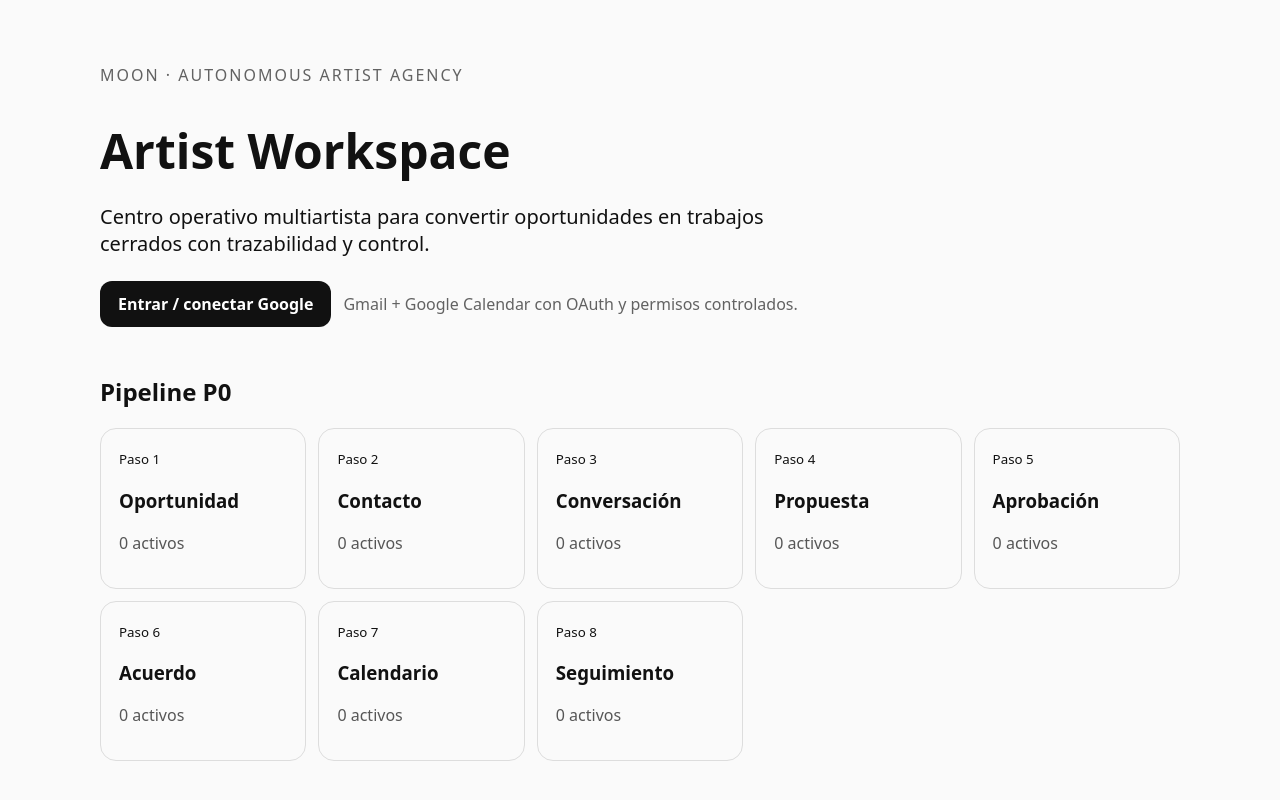
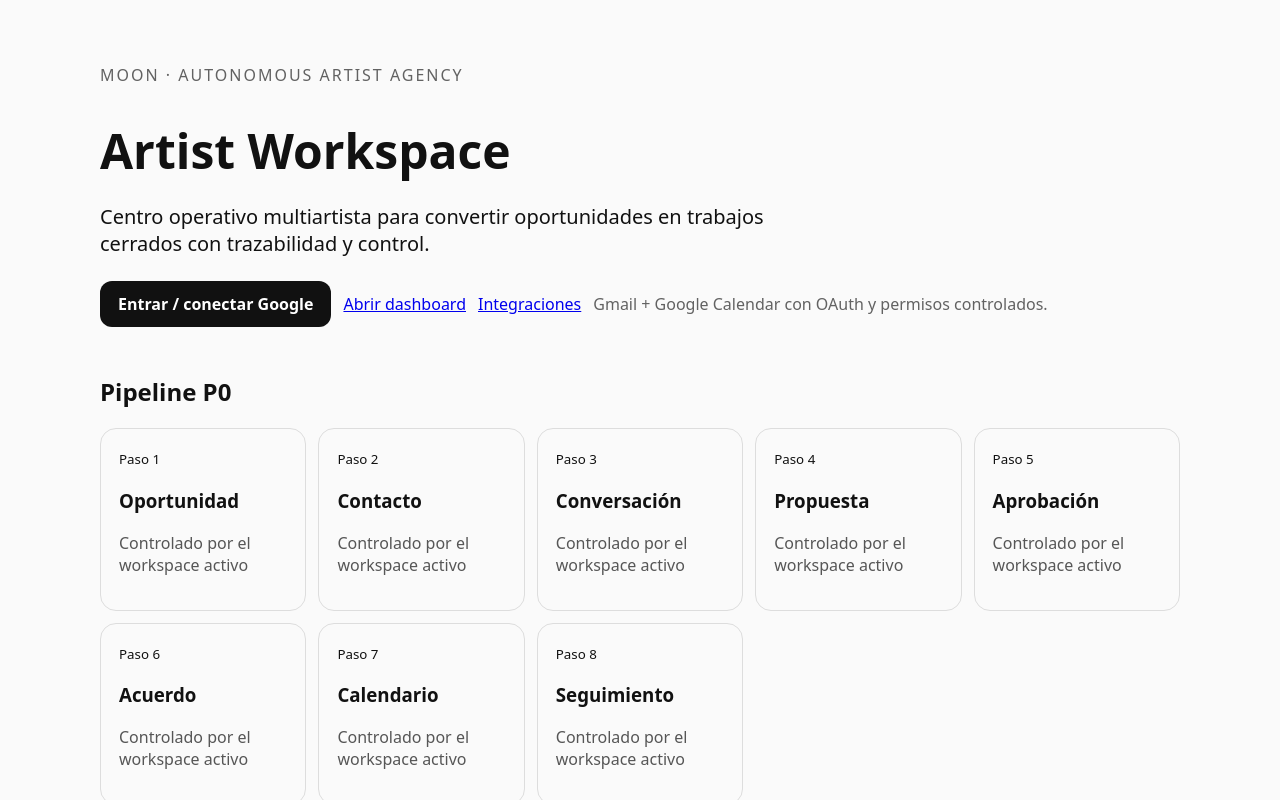
Before and after one commit to sebastisnzoth/agencia-de-artistas-Moon, a Next.js app: page / in a window 1280 px wide. Shown: the top 800 px of the page. Built offline with nearby package versions, Linux system fonts and the light colour scheme.

Commit message:
feat: link home to operational dashboard

```diff
--- a/src/app/page.tsx
+++ b/src/app/page.tsx
@@ -18,7 +18,7 @@ export default function HomePage() {
         Centro operativo multiartista para convertir oportunidades en trabajos cerrados con trazabilidad y control.
       </p>
 
-      <div style={{ display: "flex", gap: 12, marginTop: 24, flexWrap: "wrap" }}>
+      <div style={{ display: "flex", gap: 12, marginTop: 24, flexWrap: "wrap", alignItems: "center" }}>
         <a
           href="/api/auth/google/start"
           style={{
@@ -33,7 +33,9 @@ export default function HomePage() {
         >
           Entrar / conectar Google
         </a>
-        <span style={{ alignSelf: "center", opacity: 0.65 }}>
+        <a href="/dashboard">Abrir dashboard</a>
+        <a href="/settings/integrations">Integraciones</a>
+        <span style={{ opacity: 0.65 }}>
           Gmail + Google Calendar con OAuth y permisos controlados.
         </span>
       </div>
@@ -45,7 +47,7 @@ export default function HomePage() {
             <article key={stage} style={{ border: "1px solid #ddd", borderRadius: 16, padding: 18 }}>
               <small>Paso {index + 1}</small>
               <h3>{stage}</h3>
-              <p style={{ opacity: 0.7 }}>0 activos</p>
+              <p style={{ opacity: 0.7 }}>Controlado por el workspace activo</p>
             </article>
           ))}
         </div>
```
